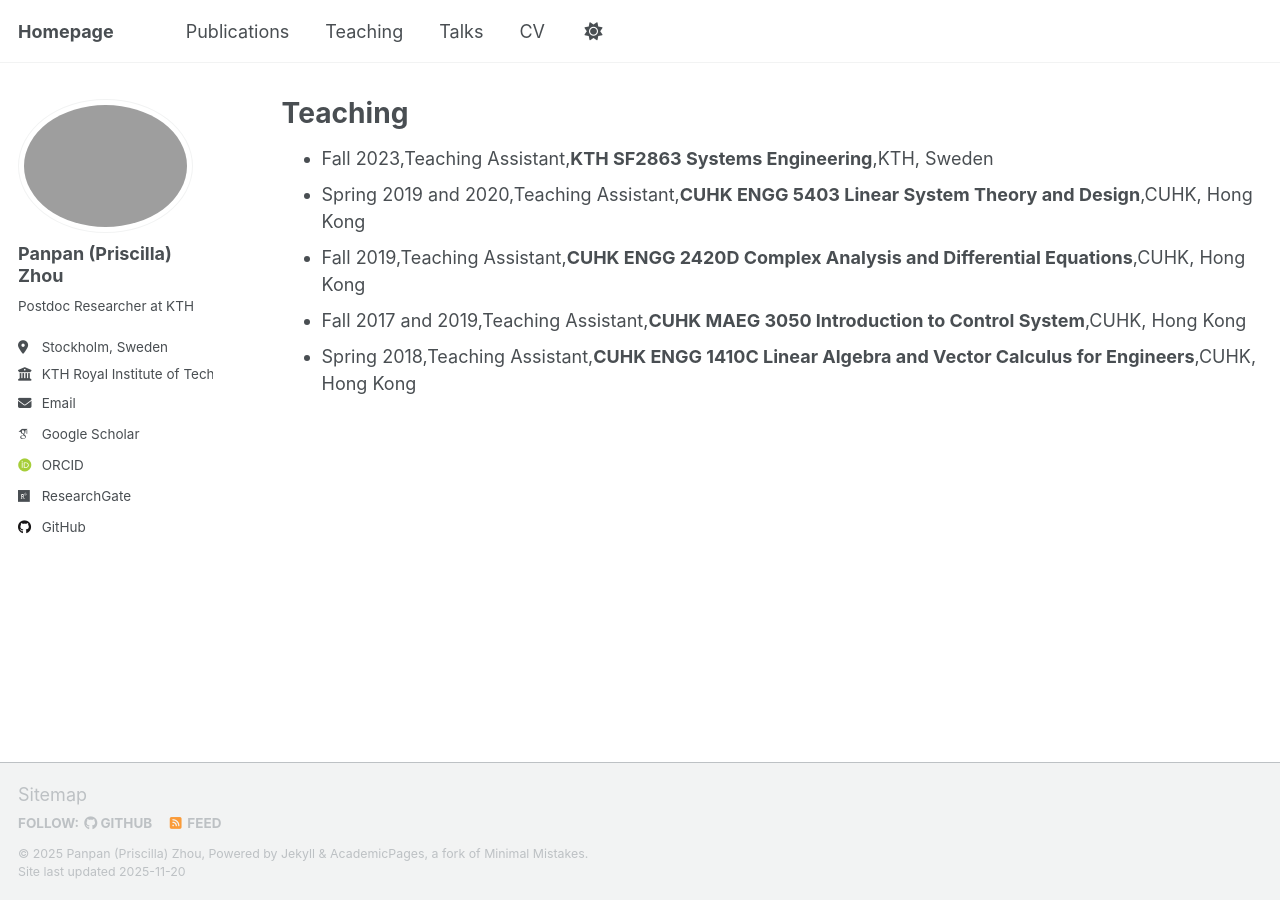
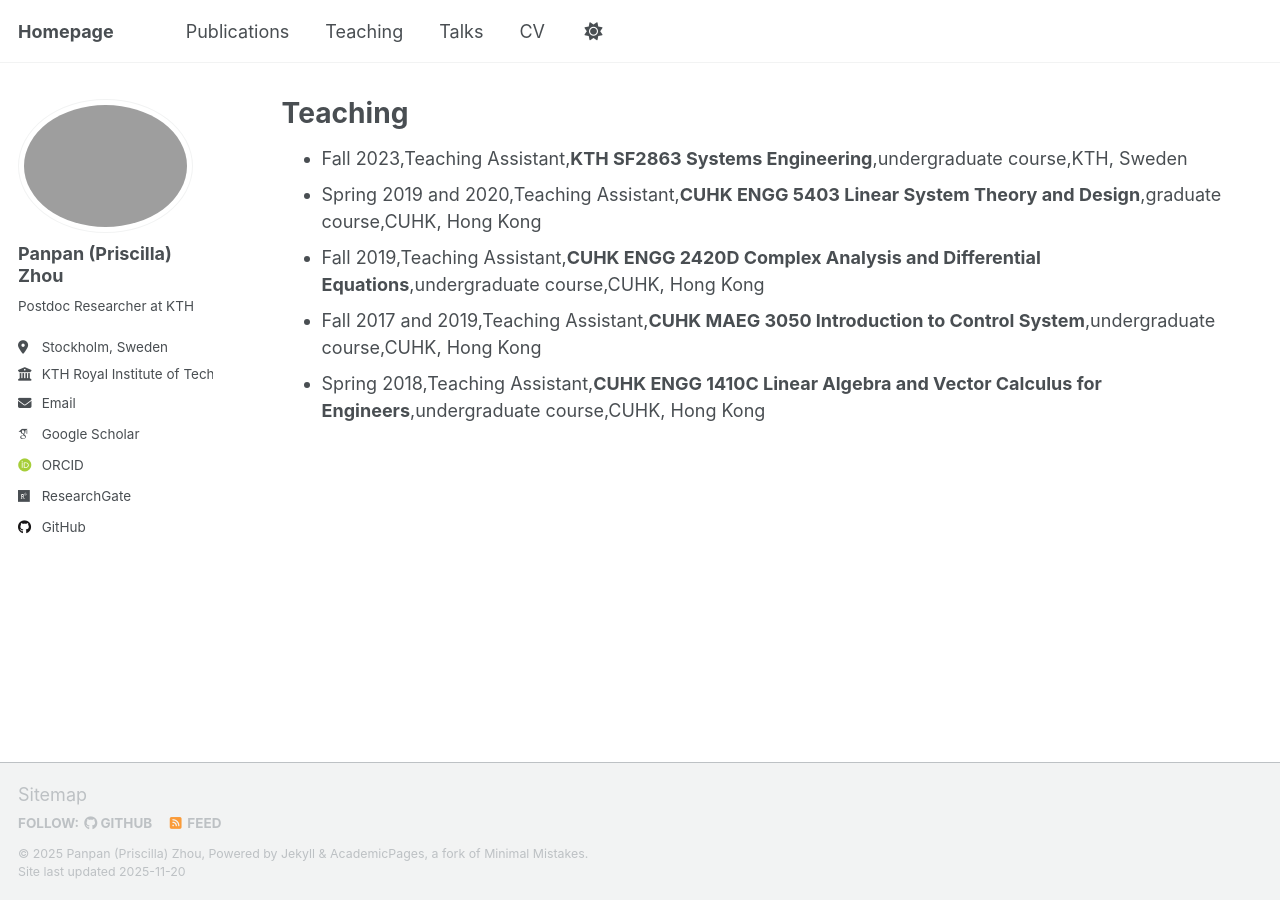
Before and after one commit to PanpanZhou11/Panpan-Zhou.github.io, a Jekyll site: the page built from _pages/teaching.html, in a window 1280 px wide. Built offline with Jekyll 4.4.1, drawn with Linux system fonts in a browser that asks for light colours; some web fonts are replaced; a script that is not in the unit is left out.

Commit message:
Update teaching.html

```diff
--- a/_pages/teaching.html
+++ b/_pages/teaching.html
@@ -25,7 +25,9 @@ author_profile: true
 
       {%- comment -%} 课程名称：优先用 course，没有就用 title {%- endcomment -%}
       <strong>{{ teach.course | default: teach.title }}</strong>,
-
+      {%- if teach.level -%}
+        {{ teach.level }},
+      {%- endif -%}
       {%- if teach.location -%}
         {{ teach.location }}
       {%- endif -%}
```
